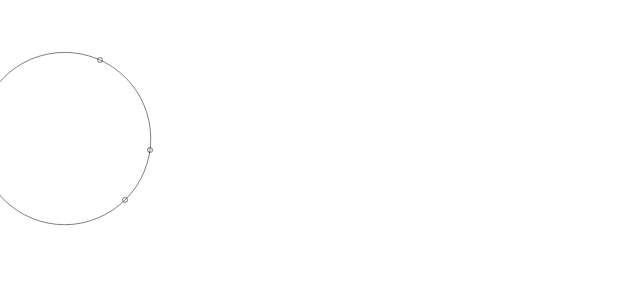
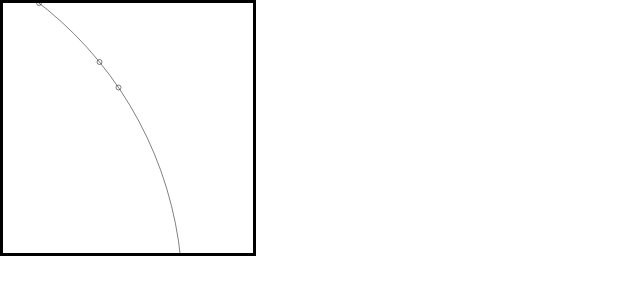
Before and after one commit to tobo3199/reactcircle, a React (Create React App) app: page / in a window 1280 px wide. Shown: the top 300 px of the page, without its empty margins (0-640 px from the left). Built offline with nearby package versions, Linux system fonts and the light colour scheme.

Commit message:
3 randomCircles

```diff
--- a/package.json
+++ b/package.json
@@ -6,6 +6,7 @@
     "@testing-library/jest-dom": "^5.16.1",
     "@testing-library/react": "^11.2.7",
     "@testing-library/user-event": "^12.8.3",
+    "node-modules": "^1.0.1",
     "react": "^17.0.2",
     "react-dom": "^17.0.2",
     "react-scripts": "4.0.3",
--- a/src/App.css
+++ b/src/App.css
@@ -38,9 +38,13 @@
 }
 
 .circle {
-  fill:none;
+  fill: none;
 }
 
 #box {
   height: 500px;
 }
+
+.range {
+  border-style: solid;
+}
--- a/src/App.js
+++ b/src/App.js
@@ -1,26 +1,54 @@
-import logo from './logo.svg';
-import './App.css';
+import logo from "./logo.svg";
+import "./App.css";
 
 function App() {
+  const h = 0;
+  const i = 0;
+  const j = 0;
+  const k = 0;
+  const l = 0;
+  const m = 0;
 
-  const x1 = 300;
-  const y1 = 300;
-  const x2 = 200;
-  const y2 = 120;
-  const x3 = 250;
-  const y3 = 400;
+  var rancircles = [h, i, j, k, l, m];
 
+  for (let i = 0; i < rancircles.length; i++) {
+    rancircles[i] = Math.floor(Math.random() * 250);
+    console.log(rancircles[i]);
+  }
+
+  const x1 = rancircles[0];
+  const y1 = rancircles[1];
+  const x2 = rancircles[2];
+  const y2 = rancircles[3];
+  const x3 = rancircles[4];
+  const y3 = rancircles[5];
+
+  /*
+  const a = 0;
+  const b = 0;
+  const c = 0;
+  const d = 0;
+  const radius = 0;
+  const radius1 = 0;
+  const x4 = 0;
+  const y4 = 0;
+  const rs1 = 0;
+
+  do {
+  */
   const a = (y2 * y2 - y3 * y3 + x2 * x2 - x3 * x3) / (2 * (y3 - y2));
   const b = (y1 * y1 - y2 * y2 + x1 * x1 - x2 * x2) / (2 * (y2 - y1));
   const c = (x2 - x1) / (y2 - y1);
   const d = (x3 - x2) / (y3 - y2);
 
   const x4 = (a - b) / (c - d);
-  const y4 = (-d) * x4 - a;
+  const y4 = -d * x4 - a;
 
   const rs1 = x2 - x1;
 
-  const radius = Math.sqrt(((x2 - x1) / 2) * ((x2 - x1) / 2) + ((y2 - y1) / 2) * ((y2 - y1) / 2));
+  const radius = Math.sqrt(
+    ((x2 - x1) / 2) * ((x2 - x1) / 2) + ((y2 - y1) / 2) * ((y2 - y1) / 2)
+  );
   const radius1 = Math.sqrt((x1 - x4) * (x1 - x4) + (y1 - y4) * (y1 - y4));
 
   console.log("a: " + a);
@@ -29,24 +57,58 @@ function App() {
   console.log("d: " + d);
   console.log("x4: " + x4);
   console.log("y4: " + y4);
+  /*
+  habe versucht eine "expection" zu machen, wenn a b c d x4 und y4 kleiner 0 sind oder x4 und y4 grösser als 250 sind
+  } while (a && b && c && d > 0 && x4 && y4 > 0 && x4 && y4 > 250);
+  */
 
   return (
-
     <div id="box">
-      < svg xmlns="http://www.w3.org/2000/svg" viewBox="0 0 500 500" width="250" height="250" >
-        <circle cx={x1} cy={y1} r="5" stroke="black" fill="" className="circle"
+      <svg
+        xmlns="http://www.w3.org/2000/svg"
+        viewBox="0 0 500 500"
+        width="250"
+        height="250"
+        className="range"
+      >
+        <circle
+          cx={x1}
+          cy={y1}
+          r="5"
+          stroke="black"
+          fill=""
+          className="circle"
+          name="punkt1"
         />
-        <circle cx={x2} cy={y2} r="5" stroke="black" fill="" className="circle"
+        <circle
+          cx={x2}
+          cy={y2}
+          r="5"
+          stroke="black"
+          fill=""
+          className="circle"
+          name="punkt2"
         />
-        <circle cx={x3} cy={y3} r="5" stroke="black" fill="" className="circle"
+        <circle
+          cx={x3}
+          cy={y3}
+          r="5"
+          stroke="black"
+          fill=""
+          className="circle"
+          name="punkt3"
         />
-        <circle cx={x4} cy={y4} r={radius1} stroke="black" fill="" className="circle"
+        <circle
+          cx={x4}
+          cy={y4}
+          r={radius1}
+          stroke="black"
+          fill=""
+          className="circle"
+          name="umkreis"
         />
-
-      </svg >
+      </svg>
     </div>
-
-
   );
 }
 
```
Also changed, not shown: 1 other file (tests, documents, lock files or other folders).
